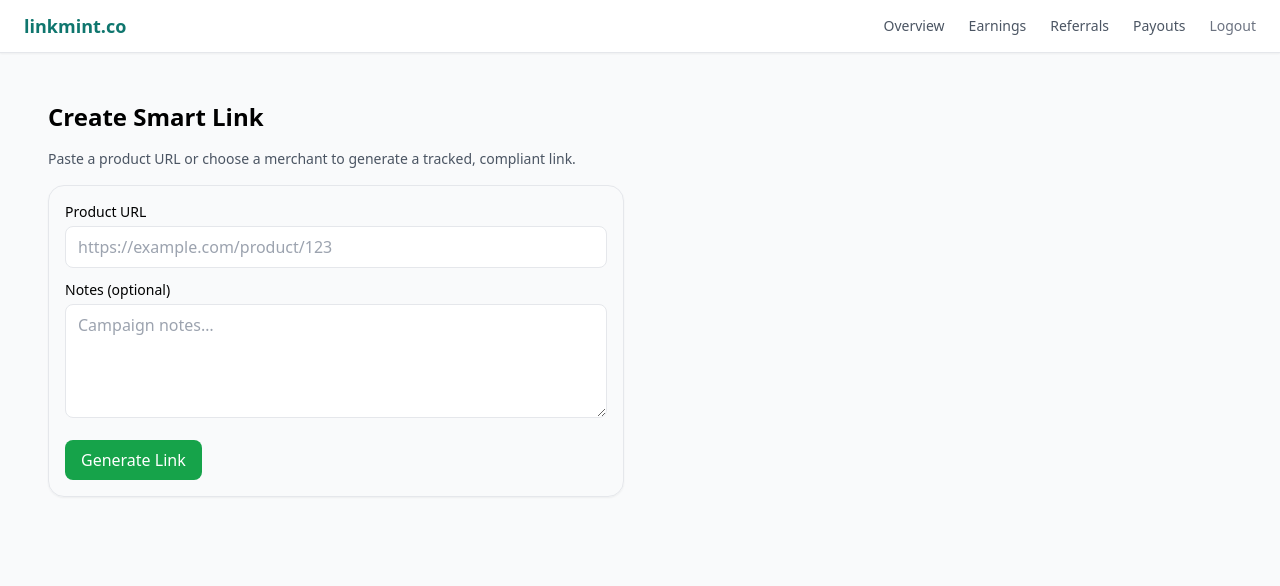
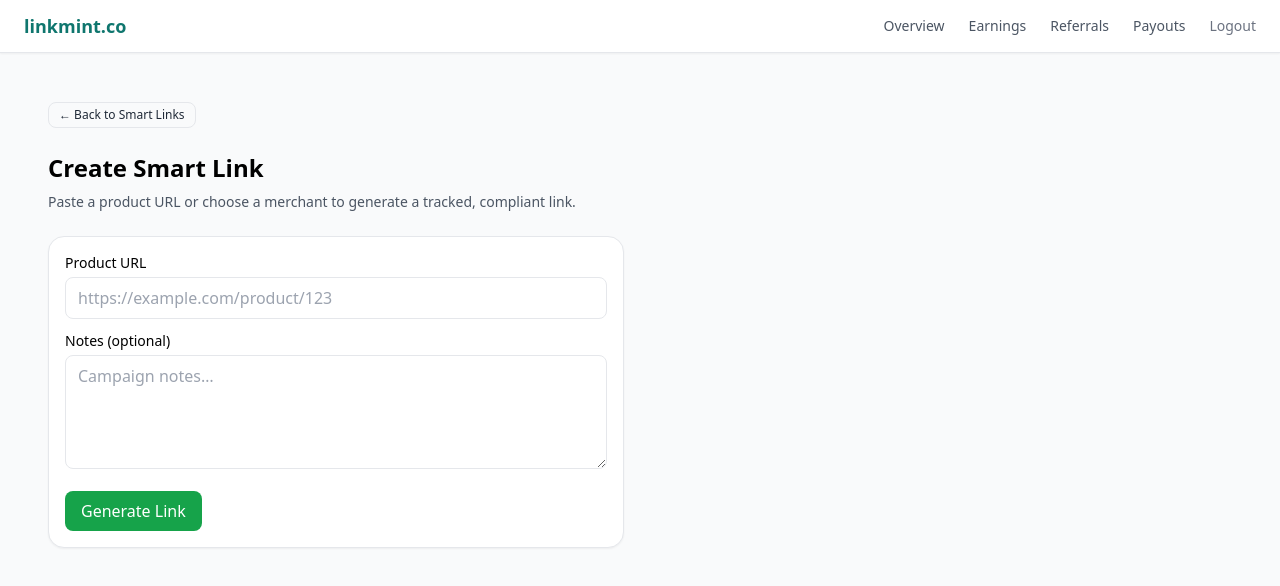
Before and after one commit to begintolern/Linkmint, a Next.js app: page /dashboard/create-link in a window 1280 px wide. Shown: the top 586 px of the page. Built offline with nearby package versions, Linux system fonts and the light colour scheme.

Commit message:
ux: add Back to Smart Links on Create Smart Link page

```diff
--- a/app/dashboard/create-link/page.tsx
+++ b/app/dashboard/create-link/page.tsx
@@ -1,31 +1,44 @@
-// app/dashboard/create-link/page.tsx
 "use client";
 
 export const dynamic = "force-dynamic";
 export const fetchCache = "force-no-store";
 export const revalidate = 0;
 
+import Link from "next/link";
+
 export default function CreateLinkPage() {
   return (
-    <div className="p-6 space-y-4">
-      <h1 className="text-2xl font-semibold">Create Smart Link</h1>
-      <p className="text-sm text-gray-600">
-        Paste a product URL or choose a merchant to generate a tracked, compliant link.
-      </p>
+    <div className="p-6 space-y-6">
+      {/* Back to Smart Links */}
+      <div>
+        <Link
+          href="/dashboard/links"
+          className="inline-flex items-center gap-1 rounded-lg border px-2.5 py-1 text-xs text-gray-800 hover:bg-gray-50"
+        >
+          ← Back to Smart Links
+        </Link>
+      </div>
 
-      {/* Placeholder form (you can wire this up later) */}
-      <div className="max-w-xl border rounded-2xl p-4 shadow-sm">
+      <div>
+        <h1 className="text-2xl font-semibold">Create Smart Link</h1>
+        <p className="mt-2 text-sm text-gray-600">
+          Paste a product URL or choose a merchant to generate a tracked, compliant link.
+        </p>
+      </div>
+
+      {/* Placeholder form (can be wired up later) */}
+      <div className="max-w-xl border rounded-2xl p-4 shadow-sm bg-white">
         <label className="block text-sm font-medium mb-1">Product URL</label>
         <input
           type="url"
           placeholder="https://example.com/product/123"
-          className="w-full rounded-lg border px-3 py-2 mb-3"
+          className="w-full rounded-lg border px-3 py-2 mb-3 focus:outline-none focus:ring-2 focus:ring-green-500"
         />
 
         <label className="block text-sm font-medium mb-1">Notes (optional)</label>
         <textarea
           placeholder="Campaign notes…"
-          className="w-full rounded-lg border px-3 py-2 mb-4"
+          className="w-full rounded-lg border px-3 py-2 mb-4 focus:outline-none focus:ring-2 focus:ring-green-500"
           rows={4}
         />
 
```
